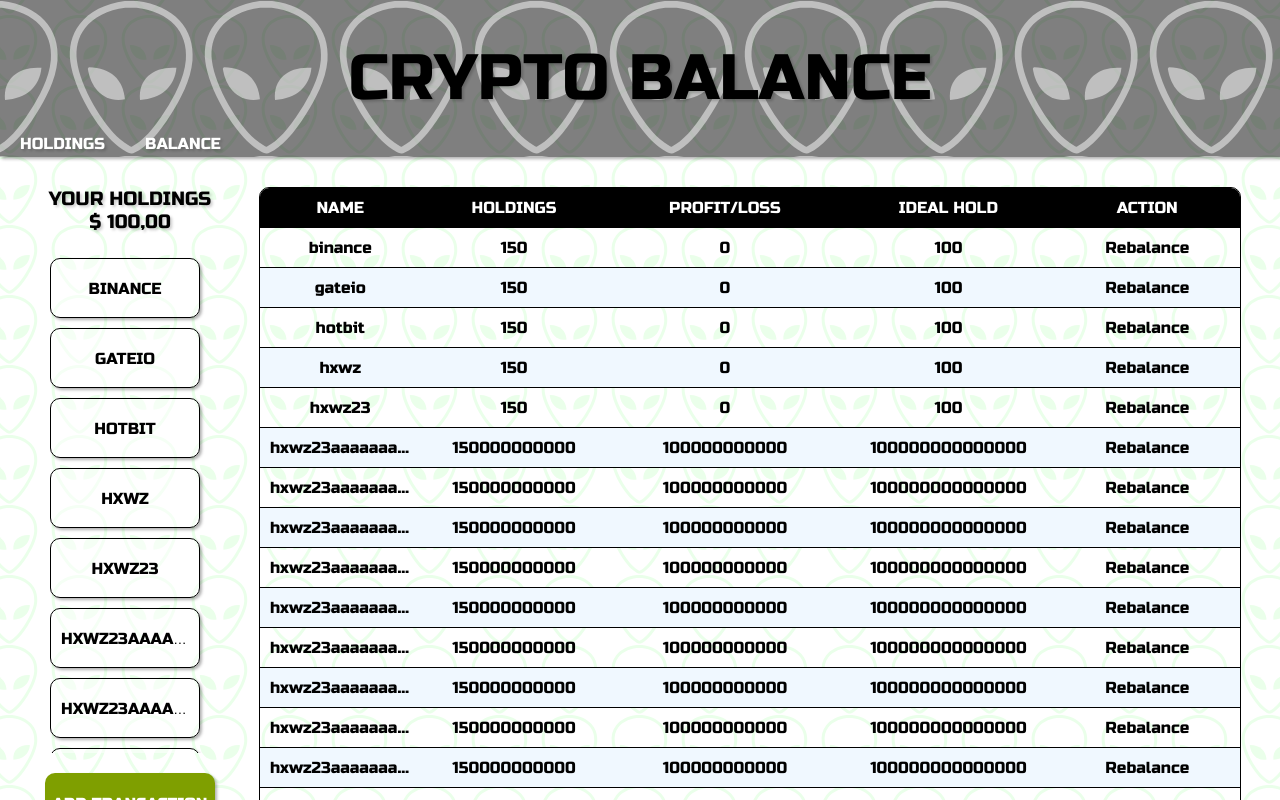
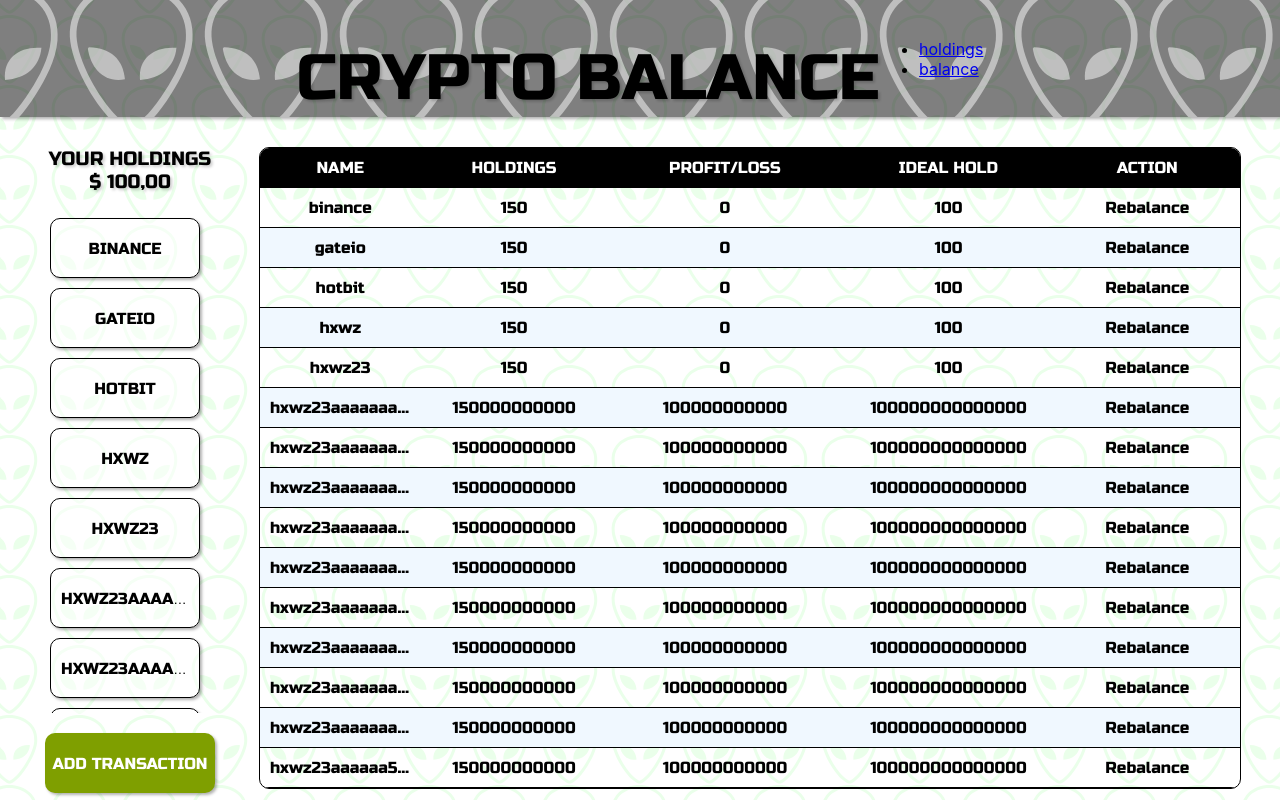
Before and after one commit to RoanArraes/crypto-balance-app, a React (Create React App) app: page / in a window 1280 px wide. Built offline with nearby package versions, Linux system fonts and the light colour scheme.

Commit message:
adjusts navbar

```diff
--- a/src/components/navbar/NavBar.tsx
+++ b/src/components/navbar/NavBar.tsx
@@ -4,10 +4,10 @@
 import { LinksNavBarInterface } from '../../utils/interfaces';
 
 type Props = {
-  links: LinksNavBarInterface[]
+  links?: LinksNavBarInterface[]
 };
 
-function renderLinks(links: LinksNavBarInterface[]) {
+function renderLinks(links?: LinksNavBarInterface[]) {
   if(links && links.length >= 0) {
     return(
     <ul>
@@ -25,8 +25,8 @@
 
 export default function NavBar({links}: Props) {
    return (
-     <div>
+     <>
        {renderLinks(links)}
-    </div>
+    </>
   );
 };
```
